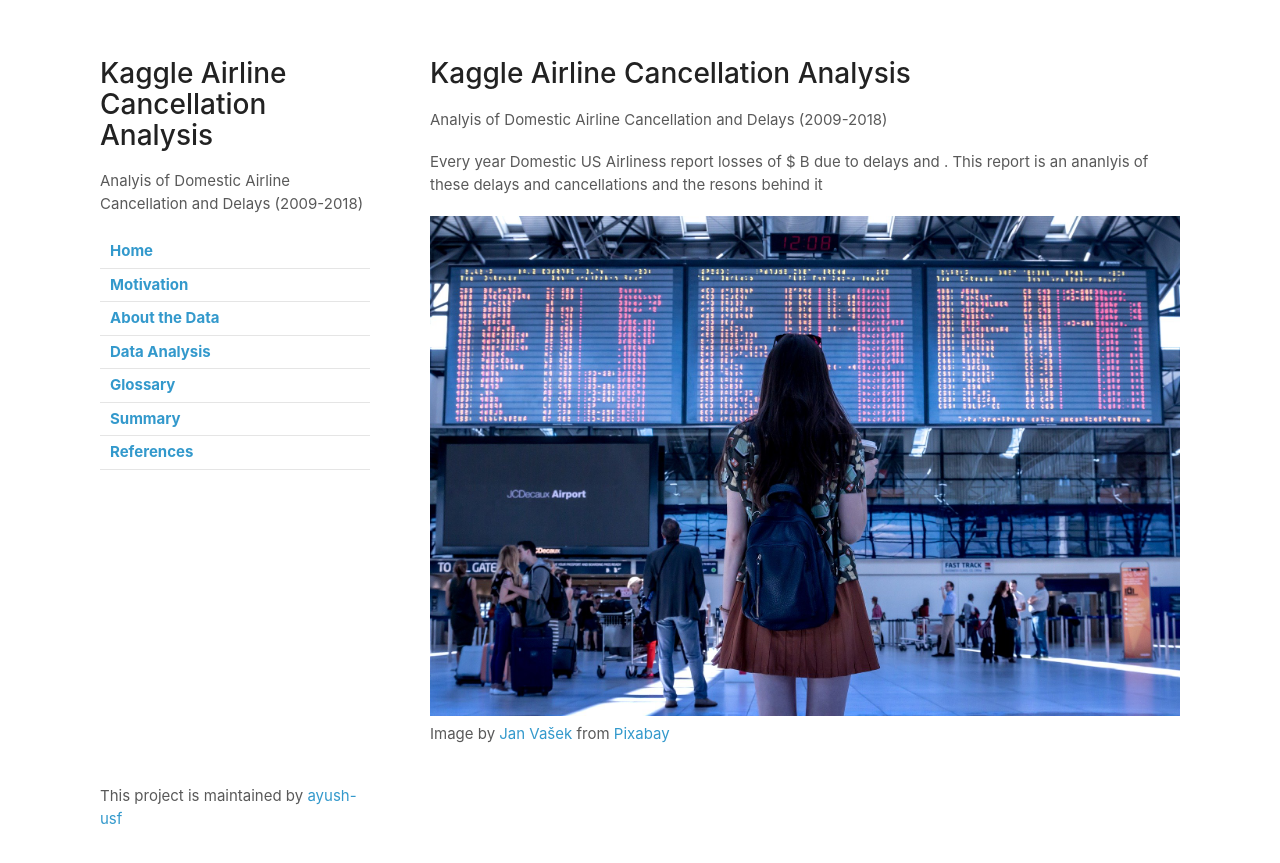
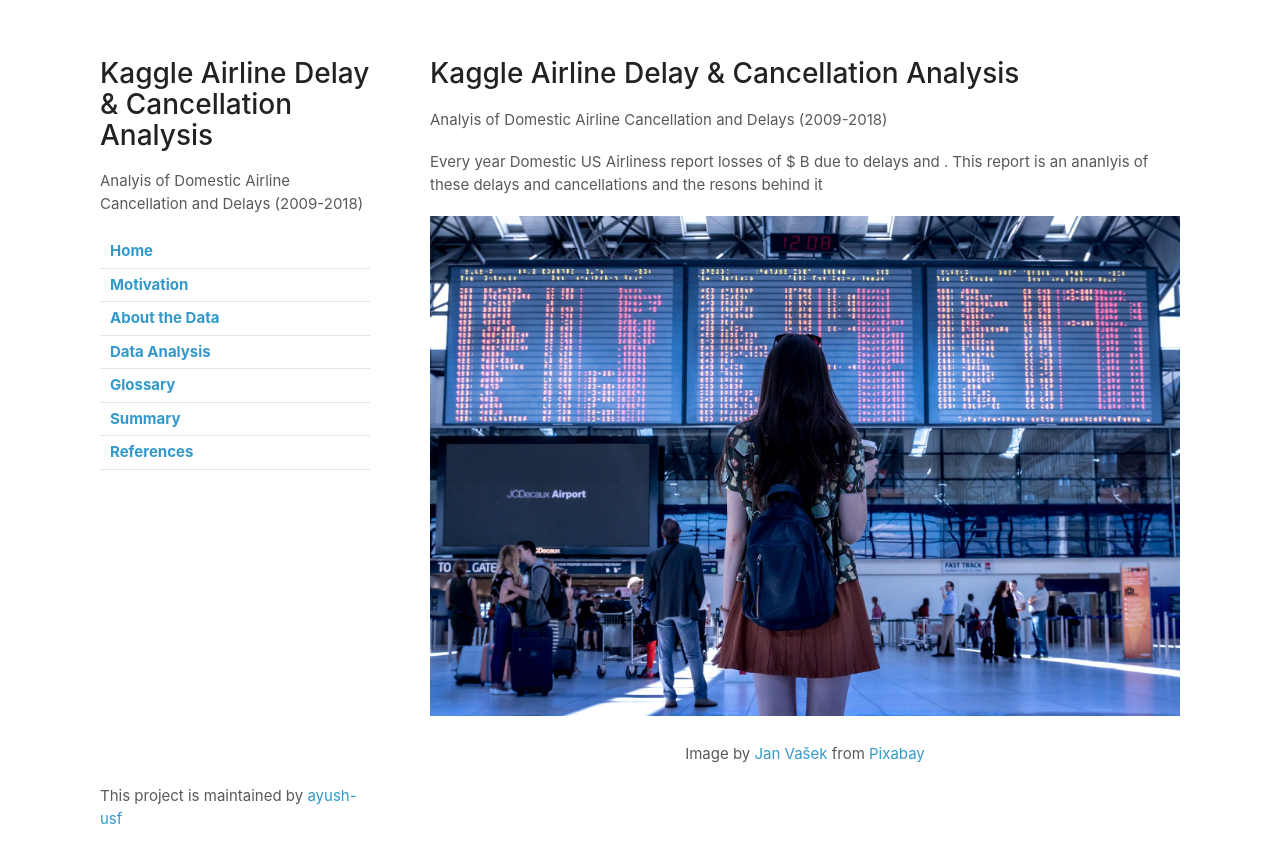
Before and after one commit to ayush-usf/Kaggle-Airline-Data-Analysis, a Jekyll site: the page built from index.md, in a window 1280 px wide. Shown: the top 863 px of the page. Built offline with Jekyll 4.4.1, drawn with Linux system fonts in a browser that asks for light colours; our own code applies the rules of GitHub Pages for plain Markdown files.

Commit message:
title updated

```diff
--- a/_config.yml
+++ b/_config.yml
@@ -1,5 +1,5 @@
 theme: jekyll-theme-minimal
-title: Kaggle Airline Cancellation Analysis
+title: Kaggle Airline Delay & Cancellation Analysis
 description: Analyis of Domestic Airline Cancellation and Delays (2009-2018)
 description_detail: Every year Domestic US Airliness report losses of $ B due to delays and . This report is an ananlyis of these delays and cancellations and the resons behind it
 
--- a/index.md
+++ b/index.md
@@ -7,4 +7,4 @@ layout: default
 {{site.description_detail}}
 
 ![](images/airport.jpg)
-Image by <a target="_blank" href="https://pixabay.com/users/JESHOOTS-com-264599/?utm_source=link-attribution&amp;utm_medium=referral&amp;utm_campaign=image&amp;utm_content=2373727">Jan Vašek</a> from <a href="https://pixabay.com/?utm_source=link-attribution&amp;utm_medium=referral&amp;utm_campaign=image&amp;utm_content=2373727">Pixabay</a>
+<p align=center>Image by <a target="_blank" href="https://pixabay.com/users/JESHOOTS-com-264599/?utm_source=link-attribution&amp;utm_medium=referral&amp;utm_campaign=image&amp;utm_content=2373727">Jan Vašek</a> from <a href="https://pixabay.com/?utm_source=link-attribution&amp;utm_medium=referral&amp;utm_campaign=image&amp;utm_content=2373727">Pixabay</a></p>
```
